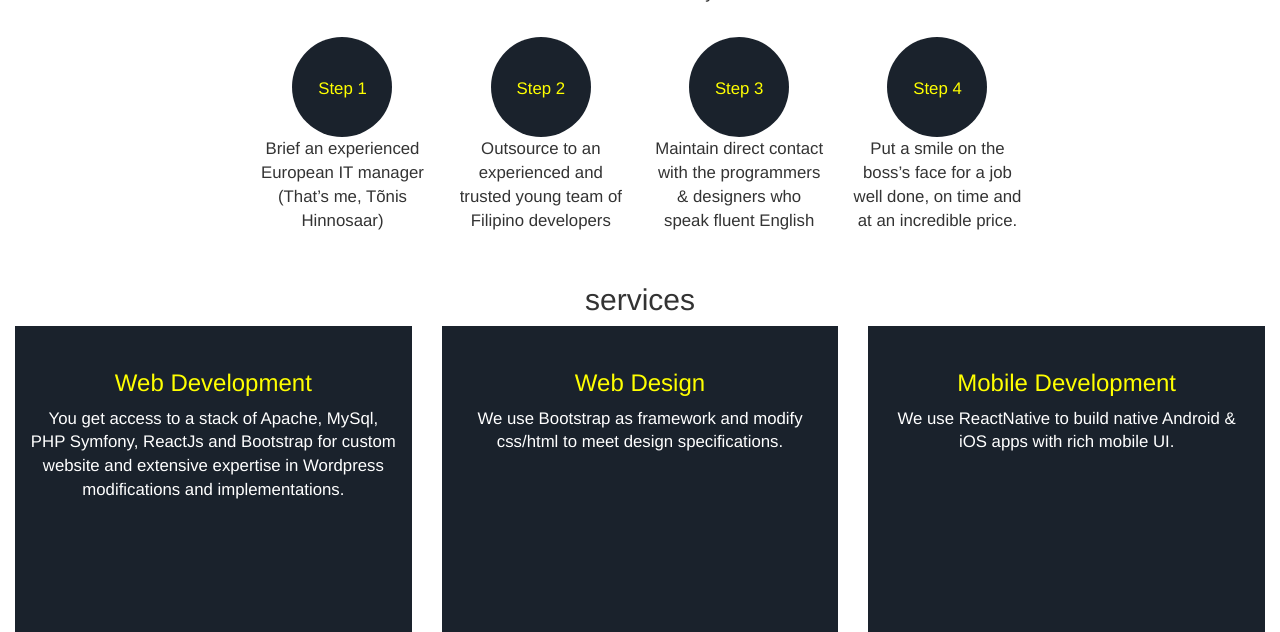
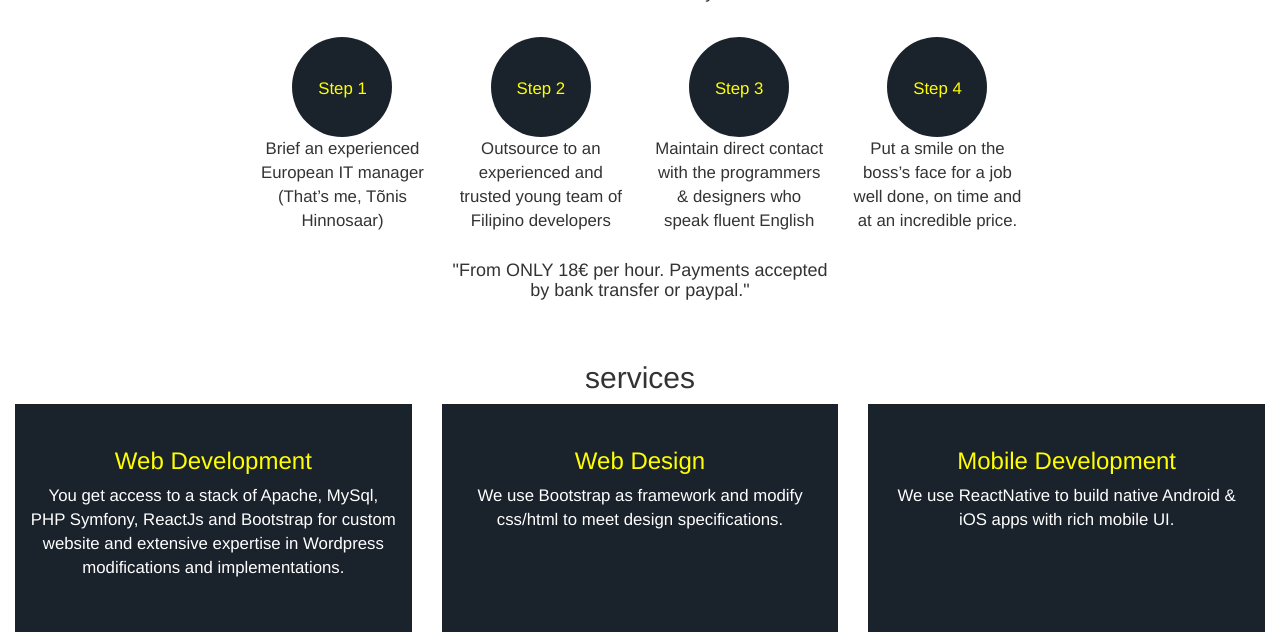
Before and after one commit to jiefool/blendit.eu, a Jekyll site: the page built from index.html, in a window 1280 px wide and 900 px high, scrolled down 1015 px, cut to the strip 0-632 px from the top of the window. Built offline with Jekyll 4.4.1, drawn with Linux system fonts in a browser that asks for light colours.

Commit message:
18 euro text add

```diff
--- a/_includes/services.html
+++ b/_includes/services.html
@@ -38,6 +38,14 @@
   </div>
 
   <div class="col-md-12">
+    <div class="col-md-4 col-md-offset-4">
+      <h4>
+        "From ONLY 18€ per hour. Payments accepted by bank transfer or paypal."
+      </h4>
+    </div>
+  </div>
+
+  <div class="col-md-12">
     <div class="row">
       <h2>services</h2>
       <div class="col-md-4">
```
